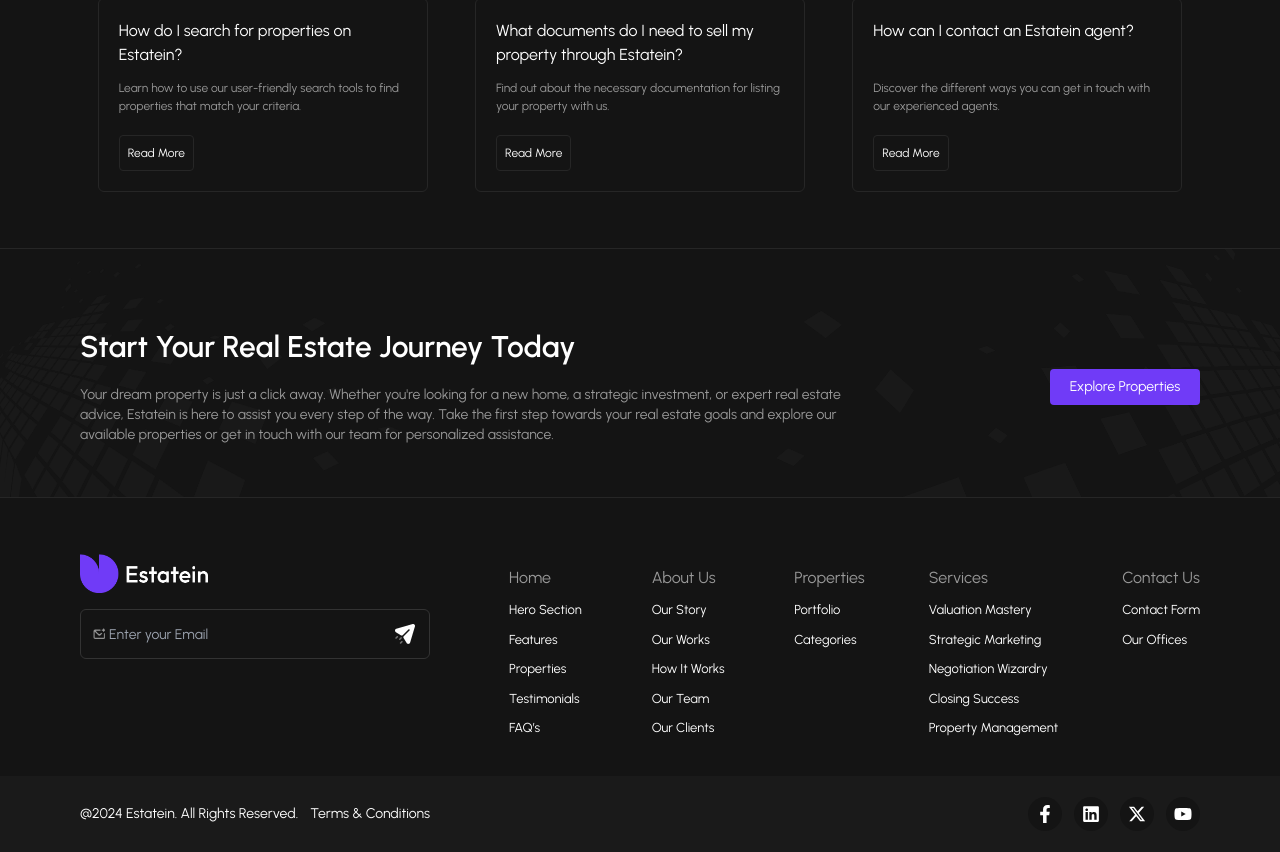
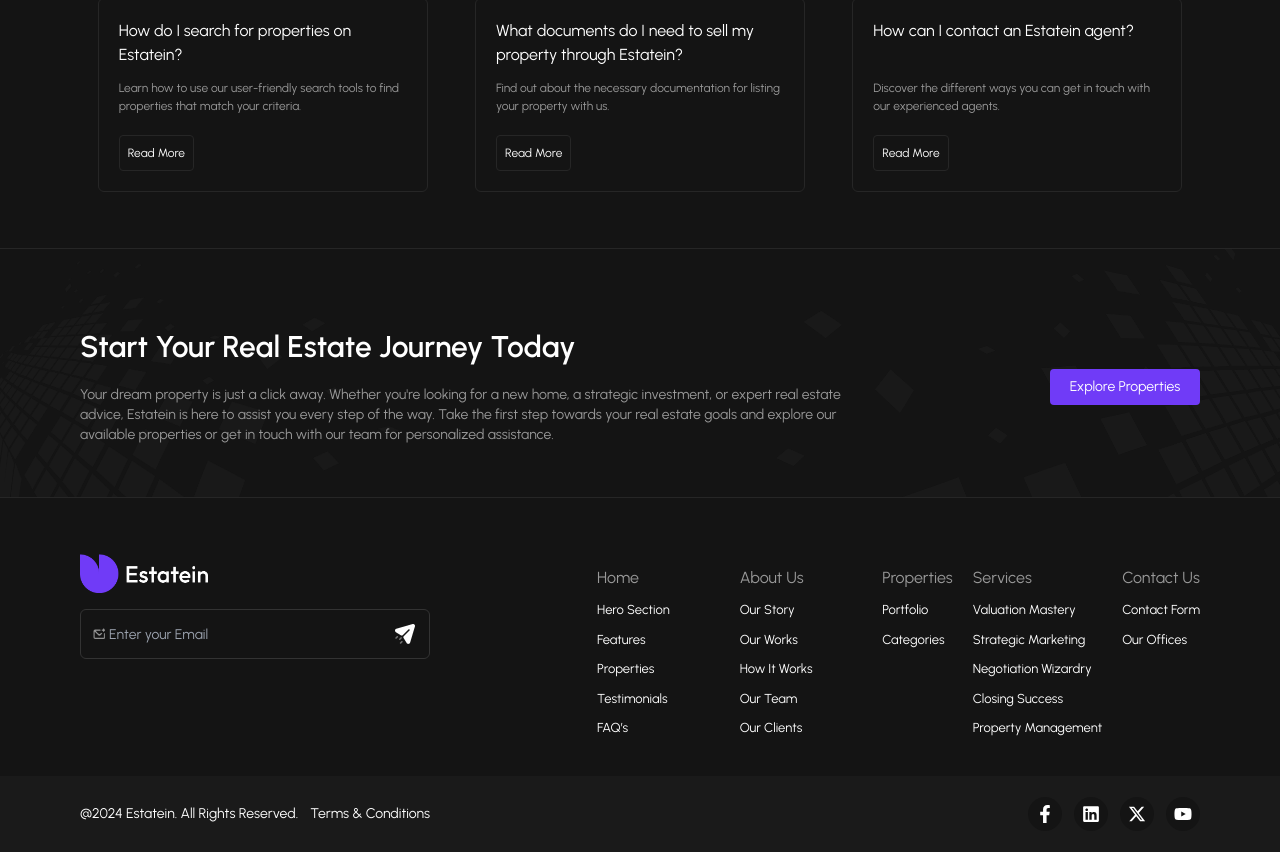
Before and after one commit to imsanthosh7/Real-Estate-Website, a React (Vite) app: page / in a window 1280 px wide. Shown: the part 2087-2939 px from the top of the page. Built offline with nearby package versions, Linux system fonts and the light colour scheme.

Commit message:
Update Footer.jsx

```diff
--- a/src/components/Footer.jsx
+++ b/src/components/Footer.jsx
@@ -32,7 +32,7 @@ const Footer = () => {
                     </div>
 
                     {/* footerlinks */}
-                    <div className='grid md:grid-flow-col grid-flow-row  grid-cols-2 md:gap-16 gap-5 ml-7 my-3 footer-links '>
+                    <div className='grid md:grid-flow-col grid-flow-row  grid-cols-2 md:gap-19 gap-5 ml-7 my-3 footer-links '>
                         <div className=''>
                             <h1>Home</h1>
                             <ul className=''>
```
